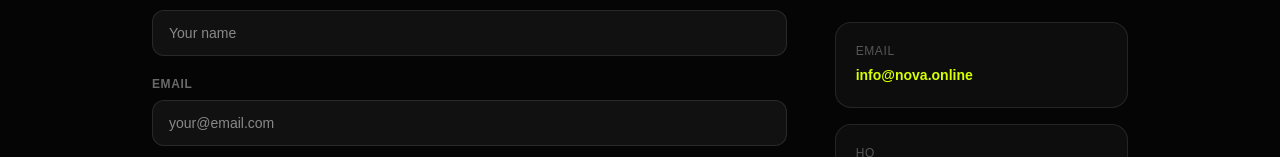
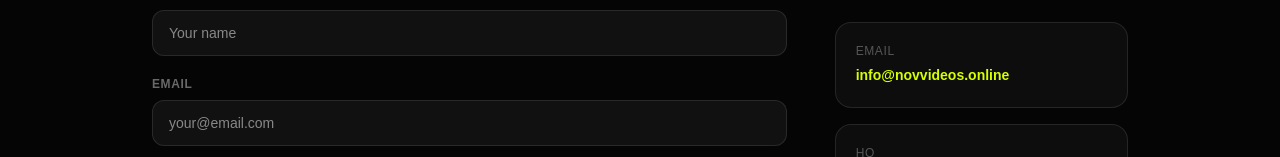
Before and after one commit to andreajoa/NOVA, a Next.js app: page /contact in a window 1280 px wide. Shown: the part 355-512 px from the top of the page. Built offline with nearby package versions, Linux system fonts and the light colour scheme; no server answers.

Commit message:
fix: update contact email to info@novvideos.online

```diff
--- a/src/app/contact/page.jsx
+++ b/src/app/contact/page.jsx
@@ -64,7 +64,7 @@ export default function ContactPage() {
             <div className="space-y-4">
               <div className="bg-[#0D0D0D] border border-white/10 rounded-2xl p-5">
                 <p className="text-xs text-white/30 uppercase tracking-wider mb-1">Email</p>
-                <a href="mailto:info@nova.online" className="text-[#D7FF00] font-bold hover:underline text-sm">info@nova.online</a>
+                <a href="mailto:info@novvideos.online" className="text-[#D7FF00] font-bold hover:underline text-sm">info@novvideos.online</a>
               </div>
               <div className="bg-[#0D0D0D] border border-white/10 rounded-2xl p-5">
                 <p className="text-xs text-white/30 uppercase tracking-wider mb-1">HQ</p>
```
